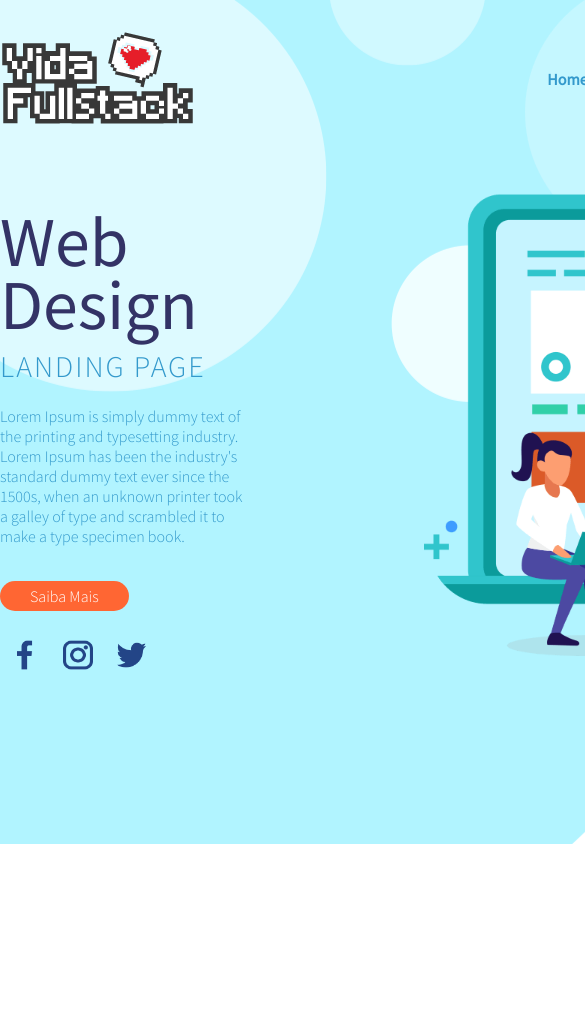
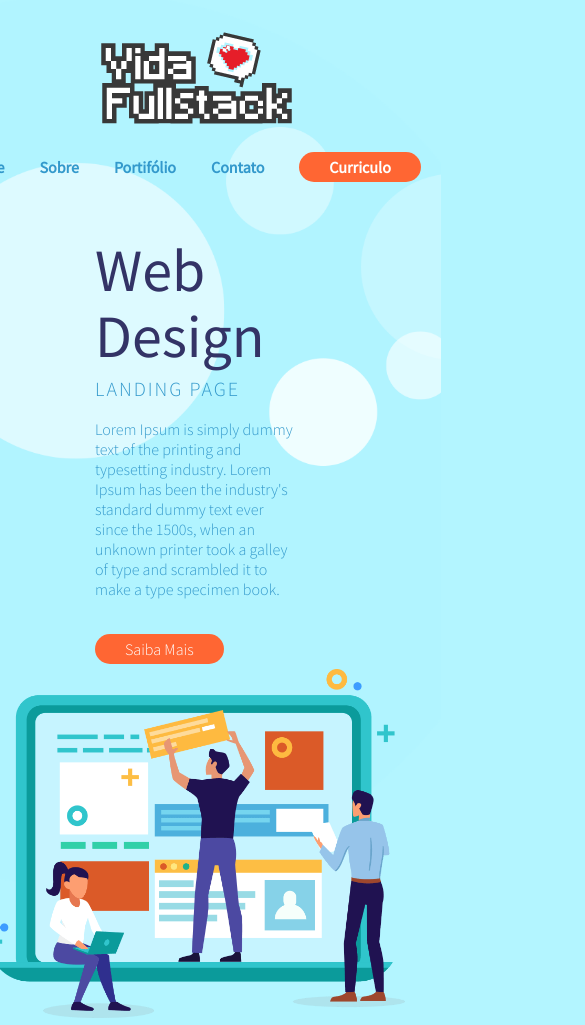
Before and after one commit to NandoHolder/Modulo-css, a plain HTML site: page Index.html in a window 390 px wide. Shown: the top 1025 px of the page, 585 px wide, since content can reach past the window. Before the commit the page ends 844 px from the top, so only its background shows below. Drawn offline with Linux system fonts and the light colour scheme; a web font is replaced by a local one.

Commit message:
Implementação Responsivos

```diff
--- /dev/null
+++ b/css/bootstrap.css
@@ -0,0 +1,42 @@
+
+* {
+
+   margin: 0;
+   padding: 0;
+   border: 0;
+   font-size: 100%;
+   font: inherit;
+   vertical-align: baseline;
+   text-decoration: none;
+   font-family:  'Source Sans Pro', sans-serif;
+   font-weight: 300;
+   list-style: none;
+
+   }
+
+   body{
+
+   background-image: url('../images/bolha-background.png');
+   background-repeat: no-repeat;
+
+   background-position: left center;
+   }
+
+
+
+   .container{
+       width: 1024px;
+       margin: 30px auto;
+       display: flex;
+       flex-direction: column;
+   }
+    .row{
+       display: flex;
+       flex-direction: row;
+    }
+
+    .containerfooter{
+       width: 1024px;
+       margin: -60px auto;
+       display: flex;
+       flex-direction: column;
--- /dev/null
+++ b/css/responsivebackground.css
@@ -0,0 +1,70 @@
+@media (max-width: 1900px){
+
+    body{
+    background-size: 1000px;
+    }
+    }
+
+@media (max-width: 1800px){
+
+    body{
+    background-size: 950px;
+        }
+        }
+
+@media (max-width: 1700px){
+
+    body{
+    background-size: 900px;
+     }
+     }
+
+
+@media (max-width: 1600px){
+
+    body{
+    background-size: 850px;
+     }
+     }
+
+@media (max-width: 1500px){
+
+    body{
+    background-size: 800px;
+      }
+      }
+@media (max-width: 1400px){
+
+     body{
+     background-size: 750px;
+
+      }
+      }
+
+ @media (max-width: 1300px){
+
+      body{
+      background-size: 675px;
+
+      }
+      }
+
+@media (max-width: 1200px){
+
+       body{
+       background-size: 700px;
+       }
+       }
+
+@media (max-width: 1100px){
+
+        body{
+        background-size: 650px;
+
+        }
+        }
+
+
+
+
+     }
--- /dev/null
+++ b/css/responsiveelements.css
@@ -0,0 +1,164 @@
+@media(max-width:1300px){
+
+.container{
+     width: 850px;
+    }
+
+    }
+
+.containerfooter{
+
+    width: 850px;
+
+    }
+
+@media(max-width:1100px){
+
+.container{
+
+     width: 750px;
+
+     }
+
+     }
+
+.containerfooter{
+
+     width: 750px;
+     display: flex;
+     flex-direction: row;
+     margin-top: 5px;
+
+      }
+
+.sobre-web-design article h1{
+
+      font-size: 60px;
+      line-height: 110%;
+
+       }
+
+
+.sobre-web-design article h2{
+
+      font-size: 20px;
+
+        }
+
+.sobre-web-design figcaption img{
+
+       width: 500px;
+
+        }
+
+
+body{
+
+       background-size: 550px;
+
+        }
+
+
+@media(max-width:1000px){
+
+
+header nav{
+
+       margin: 30px 0;
+
+         }
+
+   .container{
+
+       width: 650px;
+       margin: 30px auto;
+
+         }
+
+   .row {
+
+                display: flex;
+       flex-direction:column;
+        }
+
+   .containerfooter{
+
+       width: 180px;
+       display: flex;
+       flex-direction: row;
+       margin-top: 5px;
+
+        }
+
+   .sobre-web-design article{
+
+       width: 100%;
+
+        }
+
+   .sobre-web-design article h1{
+
+       font-size: 60px;
+       line-height: 110%;
+
+        }
+
+
+  .sobre-web-design article h2{
+
+       font-size: 20px;
+
+        }
+
+  .sobre-web-design figcaption img{
+
+     width: 420px;
+     margin-top: 10px;
+
+        }
+
+
+body{
+
+
+     background-position: left -150px;
+     background-color: hsl(188deg 100% 85%);
+
+          }
+
+          }
+
+
+
+@media(max-width:800px){
+
+  .container{
+    width: 400px;
+            }
+
+            }
+@media(max-width:700px){
+
+    .container{
+     width: 300px;
+              }
+
+              }
+
+
+@media(max-width:600px){
+
+      .container{
+       width: 250px;
+               }
+
+               }
+
+
+ @media(max-width:500px){
+
+       .container{
+        width: 200px;
+               }
+
+               }
--- a/css/style.css
+++ b/css/style.css
@@ -3,46 +3,6 @@
 @import "./buttons.css";
 @import "./main.css";
 @import "./footer.css";
-
-
-* {
-
- margin: 0;
-padding: 0;
-border: 0;
- font-size: 100%;
- font: inherit;
-    vertical-align: baseline;
-     text-decoration: none;
-     font-family:  'Source Sans Pro', sans-serif;
-     font-weight: 300;
-     list-style: none;
-
-}
-
-body{
-
-background-image: url('../images/bolha-background.png');
-background-repeat: no-repeat;
-
-background-position: left center;
-}
-
-
-
-.container{
-    width: 1024px;
-    margin: 30px auto;
-    display: flex;
-    flex-direction: column;
-}
- .row{
-    display: flex;
-    flex-direction: row;
- }
-
- .containerfooter{
-    width: 1024px;
-    margin: -60px auto;
-    display: flex;
-    flex-direction: column;
+@import "./responsivebackground.css";
+@import "./bootstrap.css";
+@import "./responsiveelements.css"
```
